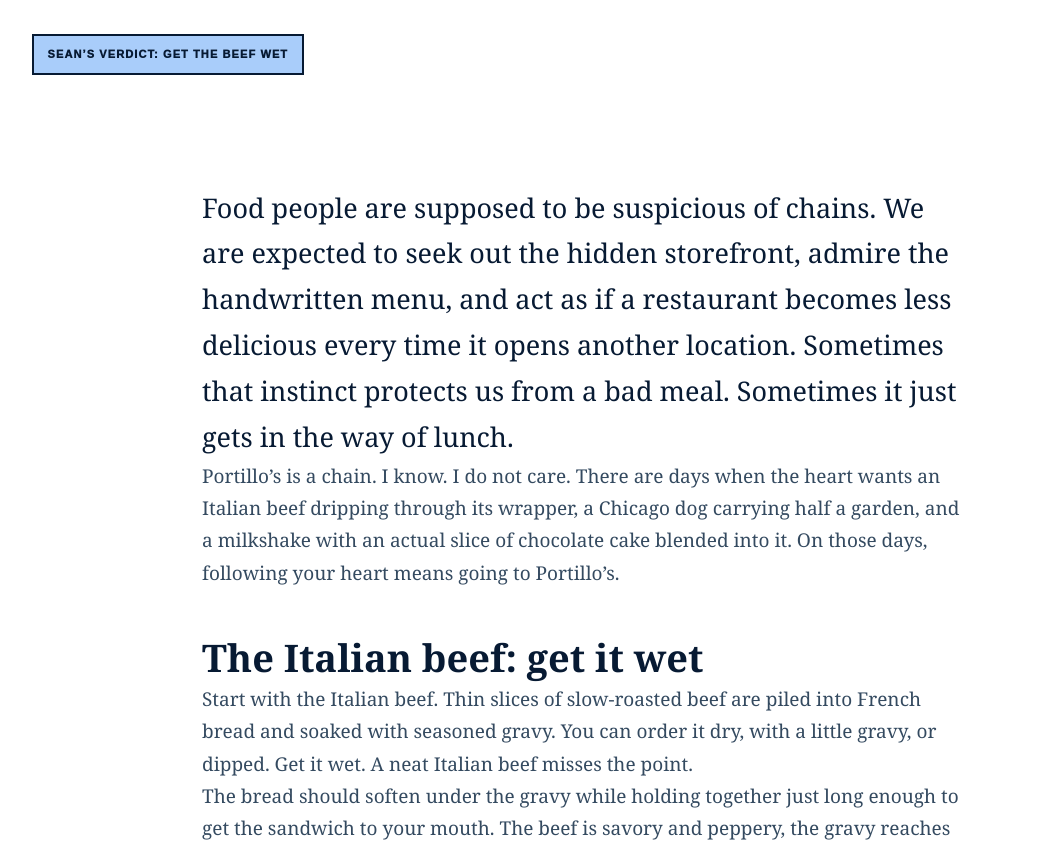
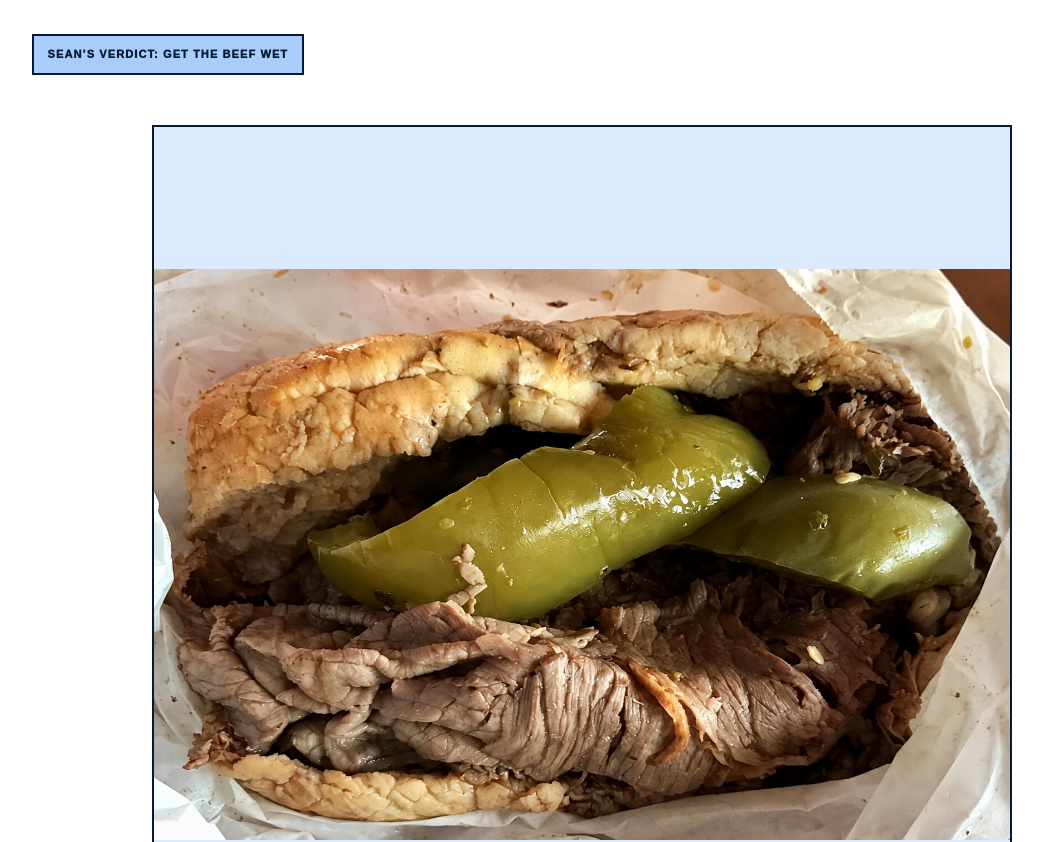
Before and after one commit to mattpom/bestaurantsindy, a Next.js app: page /reviews/portillos-follow-your-heart in a window 1280 px wide. Shown: the part 564-1406 px from the top of the page, without its empty margins (58-1101 px from the left). Built offline with nearby package versions, Linux system fonts and the light colour scheme.

Commit message:
Add authentic Italian beef photo to Portillo’s review

```diff
--- a/app/reviews/portillos-follow-your-heart/page.tsx
+++ b/app/reviews/portillos-follow-your-heart/page.tsx
@@ -8,6 +8,13 @@ export const metadata = {
     description: "The correct Portillo’s order: Italian beef wet, a Chicago dog, and a chocolate cake shake.",
     type: "article",
     url: "/reviews/portillos-follow-your-heart",
+    images: ["/portillos-italian-beef.jpg"],
+  },
+  twitter: {
+    card: "summary_large_image",
+    title: "I Don’t Care That It’s a Chain. Sometimes You Have to Follow Your Heart",
+    description: "The correct Portillo’s order: Italian beef wet, a Chicago dog, and a chocolate cake shake.",
+    images: ["/portillos-italian-beef.jpg"],
   },
 };
 
@@ -21,6 +28,7 @@ export default function Page() {
           <h1>I Don’t Care That It’s a Chain. Sometimes You Have to Follow Your Heart</h1>
           <p className="articleVerdict">SEAN’S VERDICT: GET THE BEEF WET</p>
         </div>
+        <img className="articleImage" src="/portillos-italian-beef.jpg" alt="Portillo’s Italian beef sandwich ordered wet with peppers" />
         <div className="articleBody">
           <p className="leadArticle">
             Food people are supposed to be suspicious of chains. We are expected to seek out the hidden storefront, admire the handwritten menu, and act as if a restaurant becomes less delicious every time it opens another location. Sometimes that instinct protects us from a bad meal. Sometimes it just gets in the way of lunch.
```
